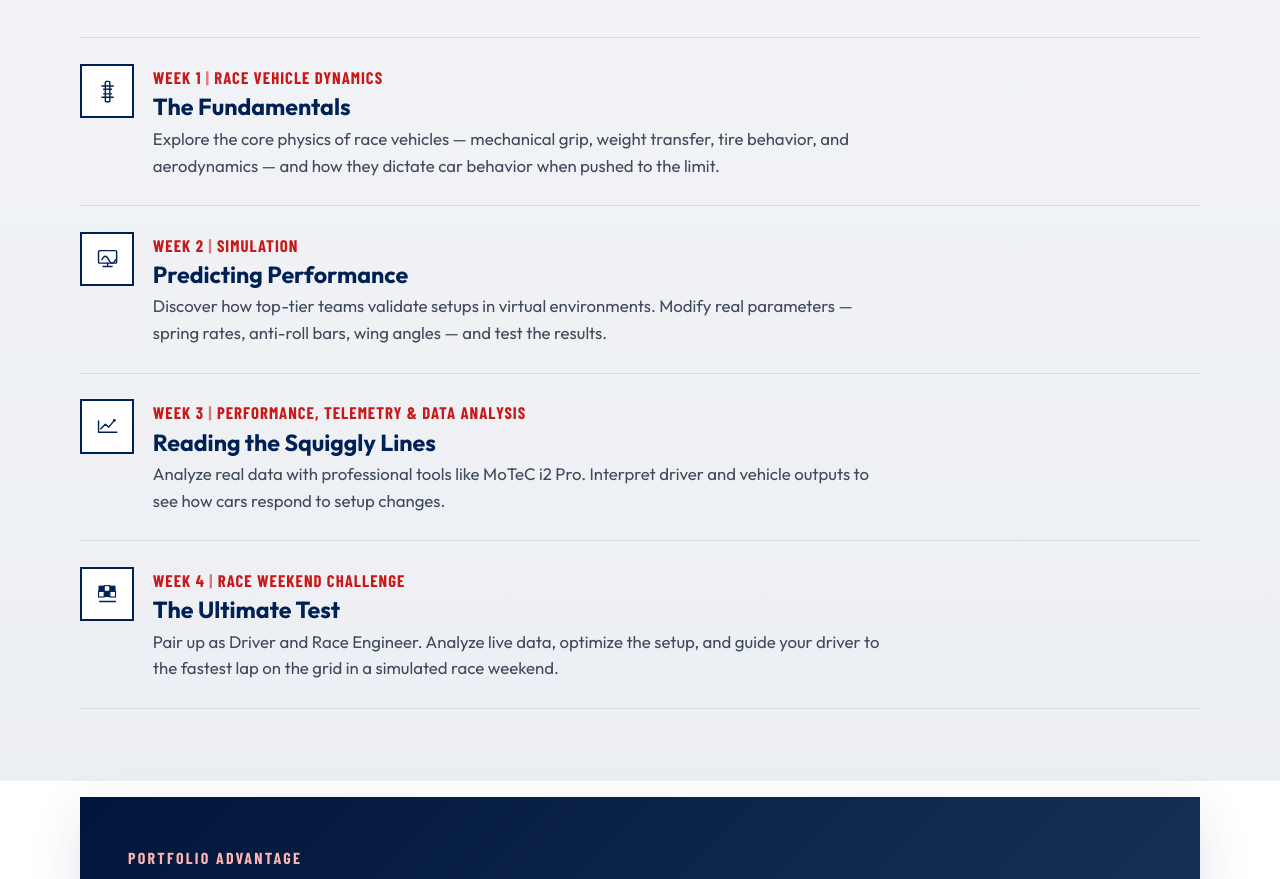
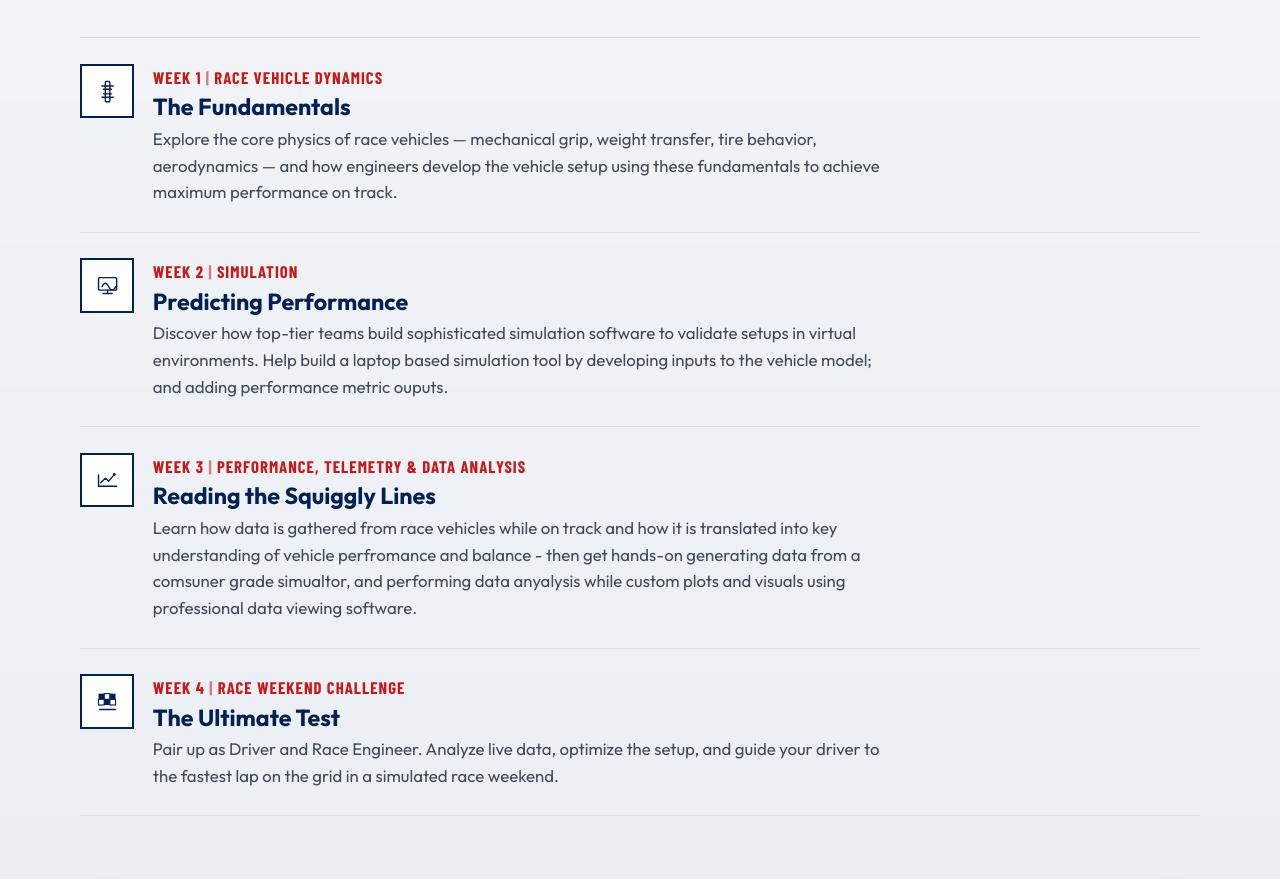
Before and after one commit to shunerwadel/motorsports-engineering-academy-site, a website built with Vite: page index.html in a window 1280 px wide. Shown: the part 1604-2483 px from the top of the page. Built offline with nearby package versions, Linux system fonts and the light colour scheme; a web font is replaced by a local one.

Commit message:
Updates to curriculum

```diff
--- a/index.html
+++ b/index.html
@@ -143,9 +143,9 @@
                 <p class="week-label">Week 1 <span>|</span> Race Vehicle Dynamics</p>
                 <h3>The Fundamentals</h3>
                 <p>
-                  Explore the core physics of race vehicles — mechanical grip,
-                  weight transfer, tire behavior, and aerodynamics — and how they
-                  dictate car behavior when pushed to the limit.
+                  Explore the core physics of race vehicles — mechanical grip, weight transfer,
+                  tire behavior, aerodynamics — and how engineers develop the vehicle setup
+                  using these fundamentals to achieve maximum performance on track.
                 </p>
               </div>
             </li>
@@ -161,9 +161,10 @@
                 <p class="week-label">Week 2 <span>|</span> Simulation</p>
                 <h3>Predicting Performance</h3>
                 <p>
-                  Discover how top-tier teams validate setups in virtual
-                  environments. Modify real parameters — spring rates, anti-roll
-                  bars, wing angles — and test the results.
+                  Discover how top-tier teams build sophisticated simulation software
+                  to validate setups in virtual environments. Help build a laptop based
+                  simulation tool by developing inputs to the vehicle model; and adding
+                  performance metric ouputs.
                 </p>
               </div>
             </li>
@@ -179,9 +180,12 @@
                 <p class="week-label">Week 3 <span>|</span> Performance, Telemetry &amp; Data Analysis</p>
                 <h3>Reading the Squiggly Lines</h3>
                 <p>
-                  Analyze real data with professional tools like MoTeC i2 Pro.
-                  Interpret driver and vehicle outputs to see how cars respond to
-                  setup changes.
+                  Learn how data is gathered from race vehicles while on track and how
+                  it is translated into key understanding of vehicle perfromance and balance -
+                  then get hands-on generating data from a comsuner grade simualtor, and
+                  performing data anyalysis while custom plots and visuals using professional data
+                  viewing software.
+
                 </p>
               </div>
             </li>
```
